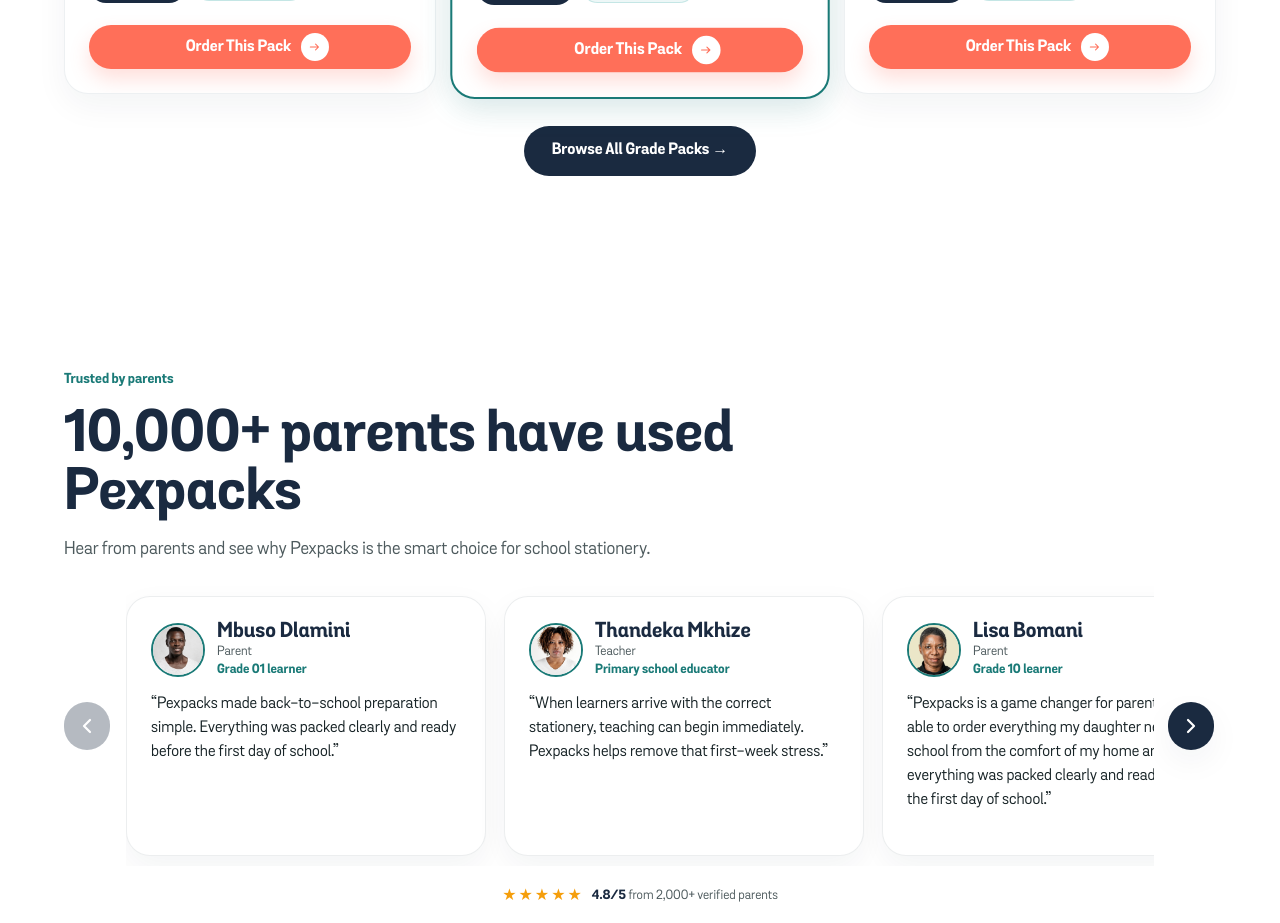
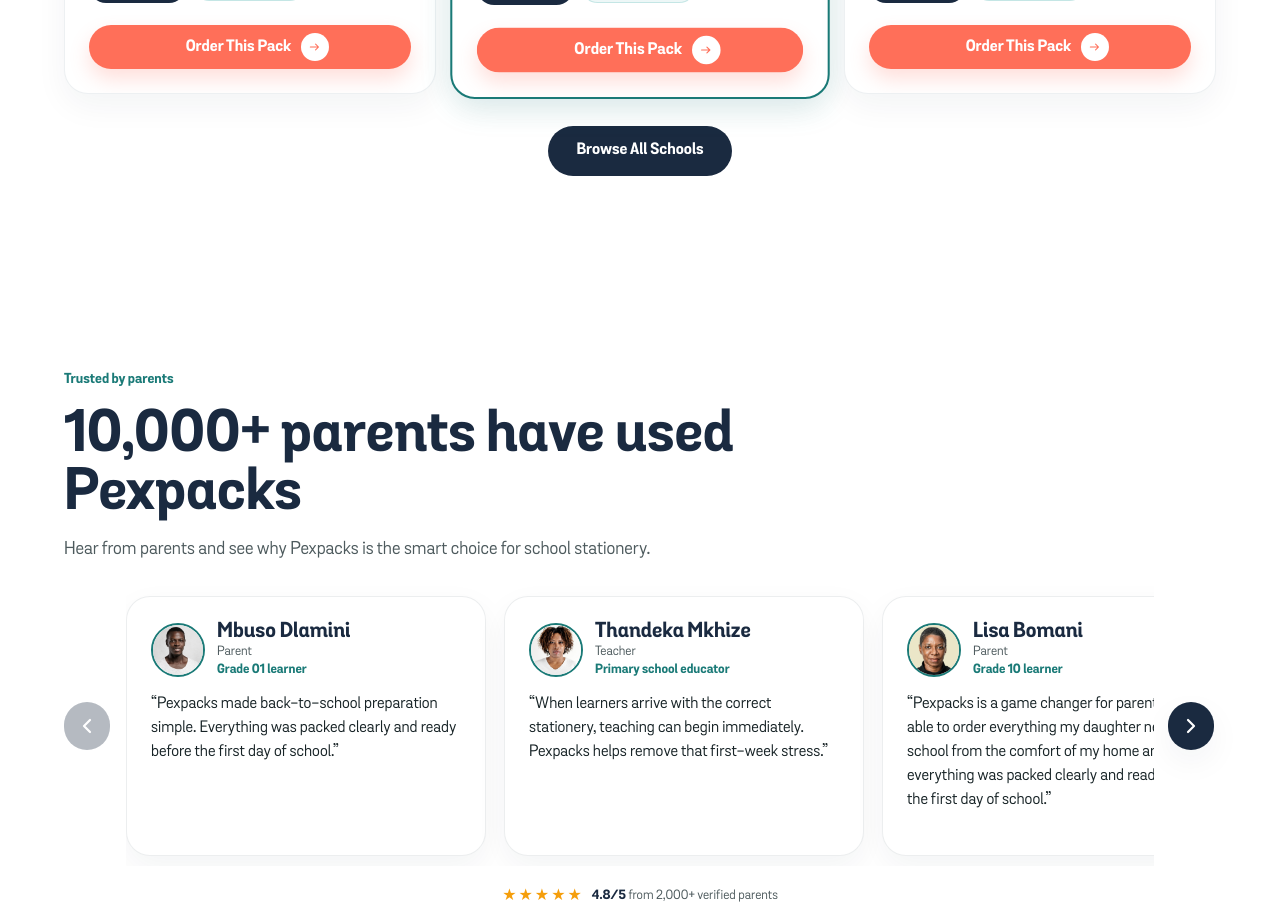
Before and after one commit to mcebisidesigner-spec/pexpacks-supplies, a Next.js app: page / in a window 1280 px wide. Shown: the part 3740-4663 px from the top of the page. Built offline with nearby package versions, Linux system fonts and the light colour scheme.

Commit message:
Change 'Browse All Grade Packs' to 'Browse All Schools', link to search bar
- Text: 'Browse All Grade Packs →' -> 'Browse All Schools'
- Href: /schools#school-grade-packs -> /schools#schools-search

```diff
--- a/app/page.tsx
+++ b/app/page.tsx
@@ -226,7 +226,7 @@ No queues. No confusion. No missing items.
           </div>
           <div style={{ textAlign: "center", marginTop: "32px" }}>
             <Link
-              href="/schools#school-grade-packs"
+              href="/schools#schools-search"
               style={{
                 display: "inline-flex",
                 alignItems: "center",
@@ -240,7 +240,7 @@ No queues. No confusion. No missing items.
                 textDecoration: "none",
               }}
             >
-              Browse All Grade Packs &rarr;
+              Browse All Schools
             </Link>
           </div>
         </div>
```
